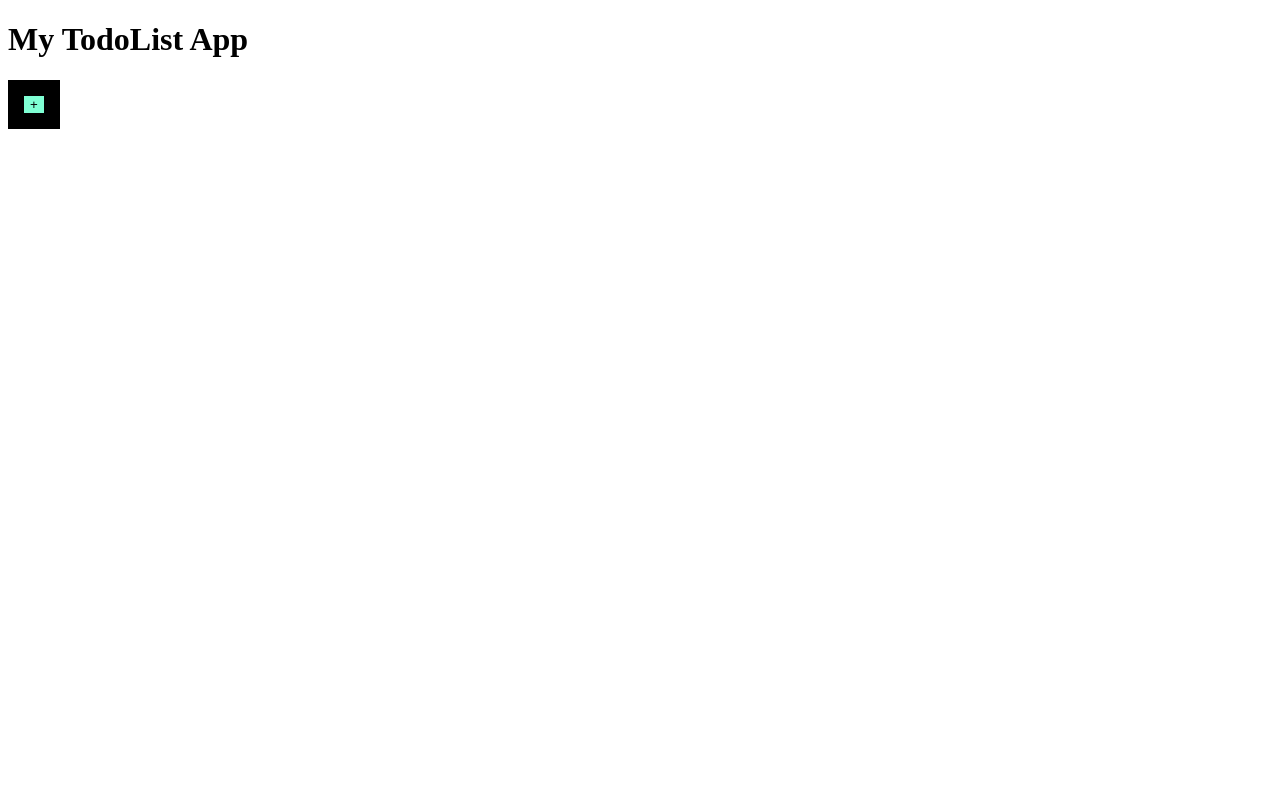
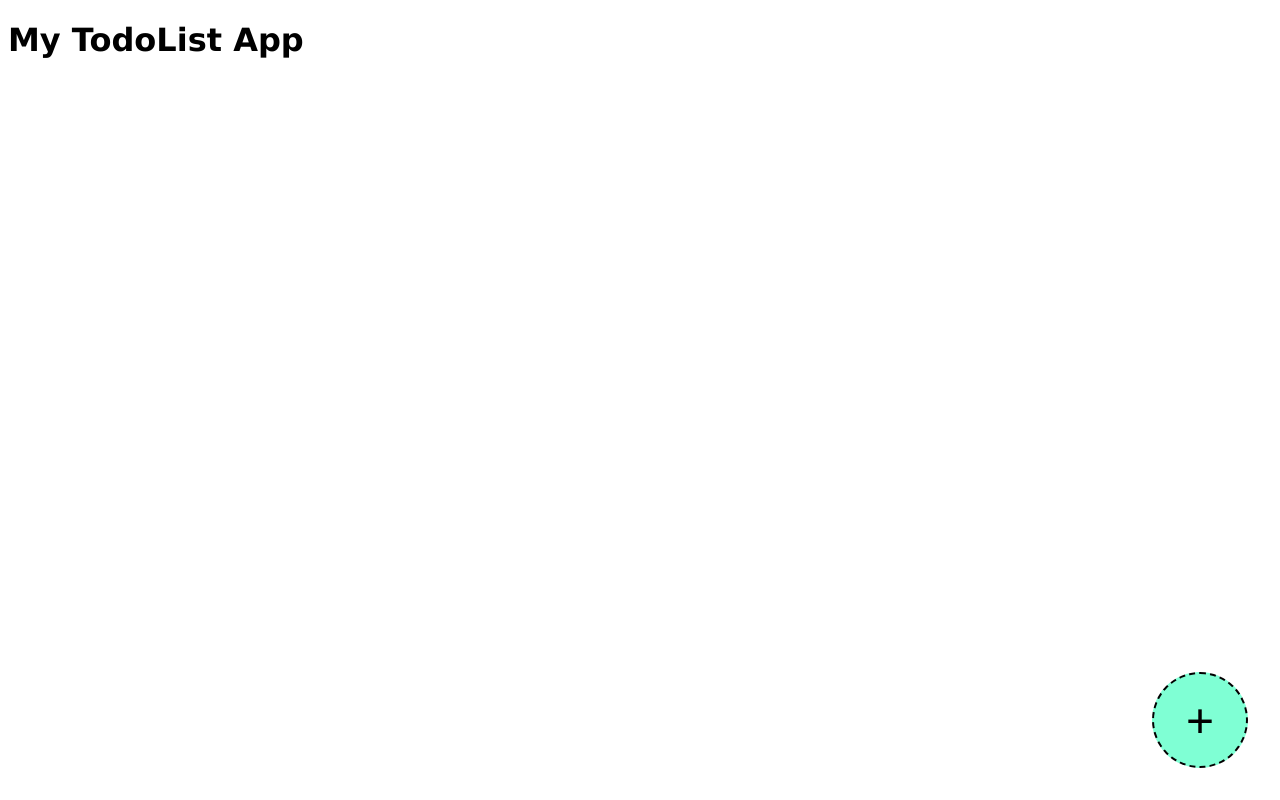
Before and after one commit to rosalie0/frontend-friday-05-19-2023, a React (Vite) app: page / in a window 1280 px wide. Built offline with nearby package versions, Linux system fonts and the light colour scheme.

Commit message:
plus button is round. sits lower right of viewport. toggles to add task screen.

```diff
--- a/src/App.tsx
+++ b/src/App.tsx
@@ -6,6 +6,10 @@ import AddNewTaskPage from "./components/AddNewTaskPage";
 function App() {
   // state to control if we show homepage or the 'add new task' screen.
   const [plusButtonClicked, setPlusButtonClicked] = useState(false);
+  const togglePlusButtonClicked = () => {
+    console.log("toggled");
+    setPlusButtonClicked(!plusButtonClicked);
+  };
 
   // if not clicked, show homepage
   if (!plusButtonClicked)
@@ -13,7 +17,7 @@ function App() {
       <>
         <div className="container">
           <h1>My TodoList App</h1>
-          <PlusButton />
+          <PlusButton togglePlusButtonClicked={togglePlusButtonClicked} />
         </div>
       </>
     );
--- a/src/components/PlusButton.tsx
+++ b/src/components/PlusButton.tsx
@@ -1,5 +1,20 @@
 import React from "react";
 import "../App.css";
-export default function PlusButton() {
-  return <button className="add-button">+</button>;
+
+interface Props {
+  togglePlusButtonClicked: Function;
 }
+export default function PlusButton({ togglePlusButtonClicked }: Props) {
+  return (
+    <div className="circle-button-container">
+      <button
+        className="add-button circle-button"
+        onClick={() => {
+          togglePlusButtonClicked();
+        }}
+      >
+        +
+      </button>
+    </div>
+  );
+}
--- a/src/index.css
+++ b/src/index.css
@@ -1,4 +1,38 @@
+body {
+  font-family: Verdana, Geneva, Tahoma, sans-serif;
+}
+
+.container {
+}
+
+.todo-item-container {
+  padding: 1rem;
+}
+
 .add-button {
+  cursor: pointer;
+  /* padding: 0.5rem; */
+  font-size: 2rem;
   background-color: aquamarine;
-  border: 1rem dashed black;
+  border: 2px dashed black;
+  border-radius: 1rem;
 }
+
+/* Fixed to bottom right of viewport */
+.circle-button-container {
+  position: fixed;
+  bottom: 0;
+  right: 0;
+  padding: 2rem;
+}
+
+.circle-button {
+  display: inline-block;
+  border-radius: 100%;
+  min-width: 6rem;
+  max-width: 12rem;
+  min-height: 6rem;
+  max-height: 12rem;
+  /* padding: 0.5rem 1rem 0.5rem 1rem; */
+  font-size: 3rem;
+}
```
